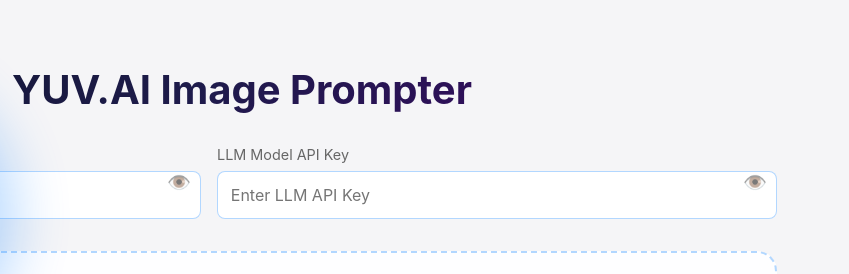
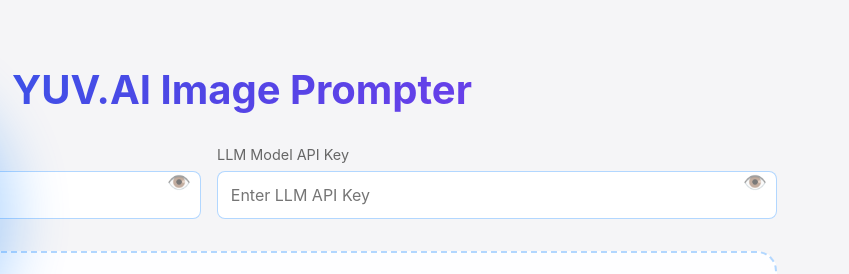
Before and after one commit to hoodini/hoodini.github.io, a plain HTML site: page index.html in a window 1280 px wide. Shown: the top 274 px of the page, 431-1280 px from the left. Drawn offline with Linux system fonts and the light colour scheme.

Commit message:
Update index.html

```diff
--- a/index.html
+++ b/index.html
@@ -46,7 +46,7 @@
             margin: 0;
             font-weight: 700;
             font-size: 2.5rem;
-            background: linear-gradient(135deg, #0F172A, #1E1B4B, #3B0764);
+            background: linear-gradient(135deg, #2563EB, #4F46E5, #7C3AED);
             -webkit-background-clip: text;
             background-clip: text;
             -webkit-text-fill-color: transparent;
```
